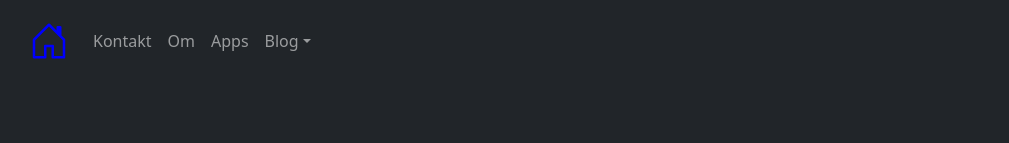
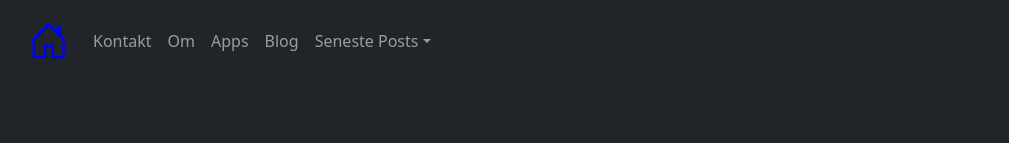
Before and after one commit to nkped/nkped.github.io, a React (Create React App) app: page / in a window 1280 px wide. Shown: the top 143 px of the page, without its empty margins (53-1062 px from the left). Built offline with nearby package versions, Linux system fonts and the light colour scheme.

Commit message:
Ændr nav og nav-dropdown

```diff
--- a/src/components/myNavBar.jsx
+++ b/src/components/myNavBar.jsx
@@ -18,16 +18,13 @@ export function MyNavBar() {
               <Nav.Link href="/kontakt">Kontakt</Nav.Link>
               <Nav.Link href="/om">Om</Nav.Link>
               <Nav.Link href="/apps">Apps</Nav.Link>
+              <Nav.Link href="/blog">Blog</Nav.Link>
 
               <NavDropdown
-                title="Blog"
+                title="Seneste Posts"
                 id="basic-nav-dropdown"
                 menuVariant="dark"
               >
-                <NavDropdown.Item href="/blog" className="text-center">
-                  Velkommen til Bloggen
-                </NavDropdown.Item>
-                <NavDropdown.Divider />
                 <BlogDropdown />
               </NavDropdown>
             </Nav>
```
